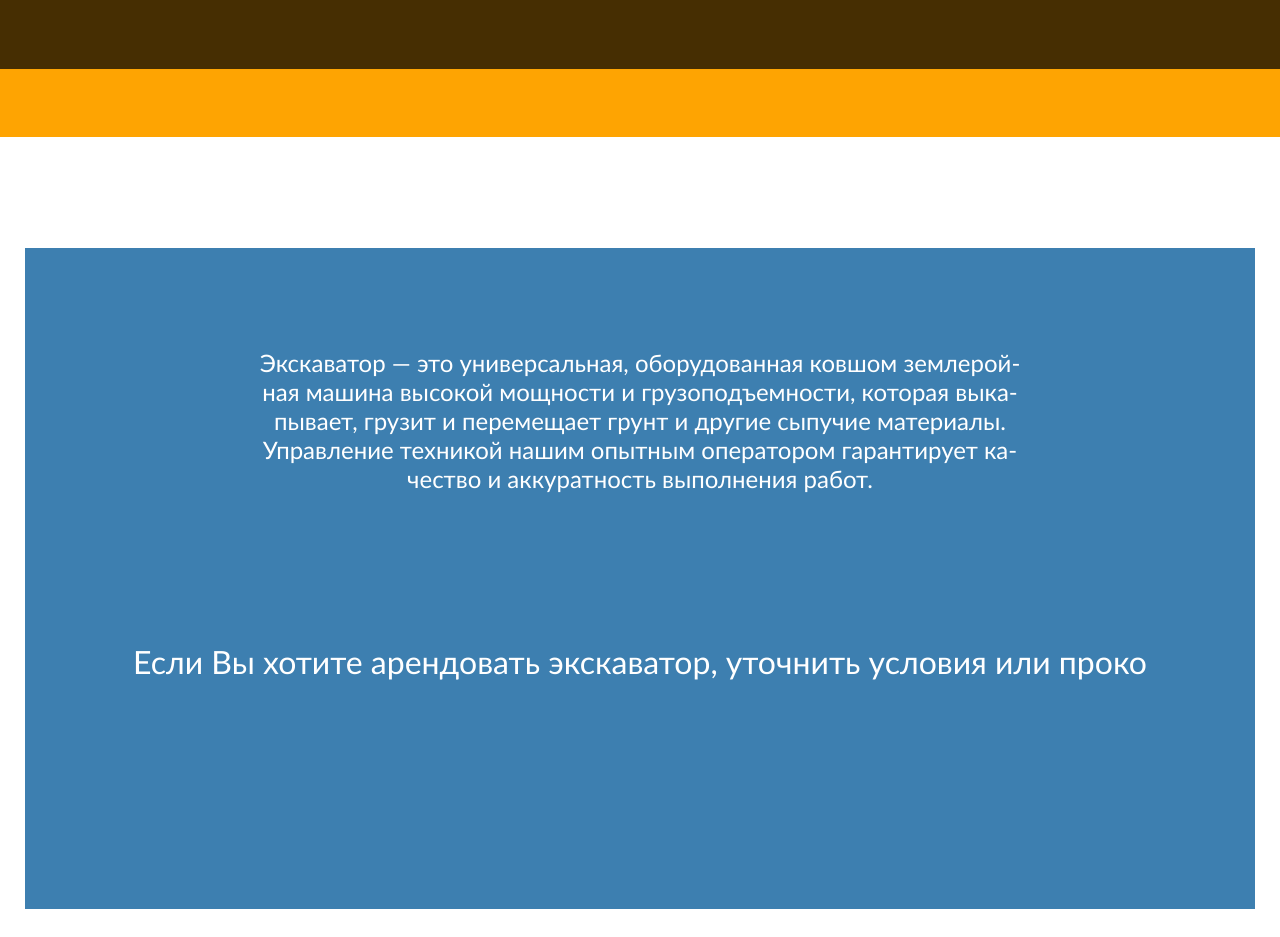
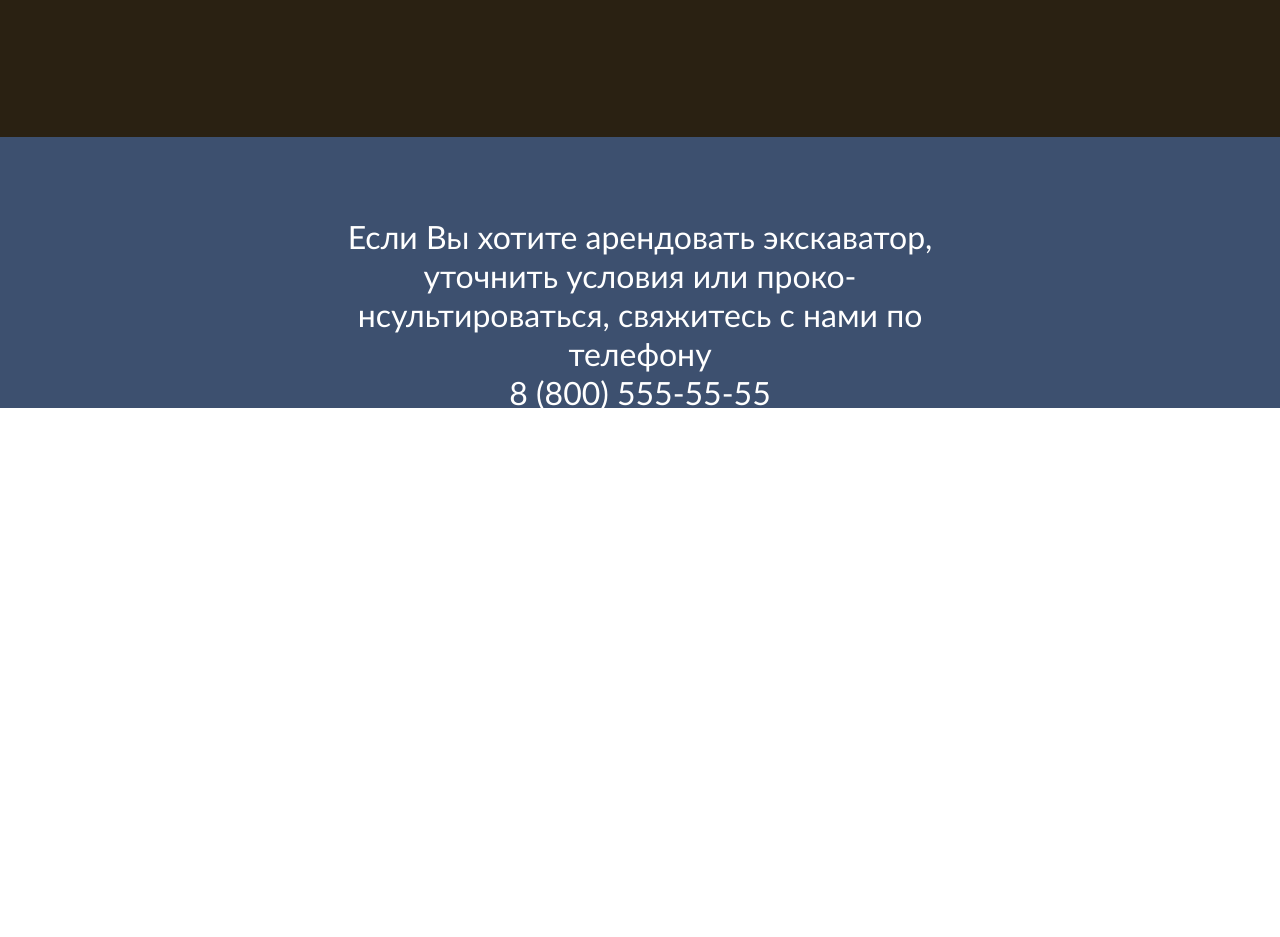
Before and after one commit to vigoroous/devwebs, a plain HTML site: page kopayu/index.html in a window 1280 px wide. Shown: the part 1860-2797 px from the top of the page. After the commit the page ends 2272 px from the top, so only its background shows below. Drawn offline with Linux system fonts and the light colour scheme.

Commit message:
Add files via upload

```diff
--- a/kopayu/index.html
+++ b/kopayu/index.html
@@ -109,7 +109,7 @@
                     </div>
                 </div>
             </div>
-            <div style="width: 100%;">
+            <div style="width: 100%;background-color: #3d506f;">
                 <div class="rectangle">
                     <p class="text6">
                         Экскаватор — это универсальная, оборудованная ковшом землерой-<br>
@@ -119,13 +119,15 @@
                         чество и аккуратность выполнения работ.
                     </p>
                     <p class="text7">
-                        Если Вы хотите арендовать экскаватор, уточнить условия или проко
+                        Если Вы хотите арендовать экскаватор, уточнить условия или проко-<br>
+                        нсультироваться, свяжитесь с нами по телефону<br> 8 (800) 555-55-55
                     </p>
                 </div>
             </div>
         </div>
     </main>
-    <footer></footer>
+    <footer>
+    </footer>
     <script src="scripts/jquery-1.11.2.min.js" type="text/javascript"></script>
     <script src="scripts/buttonAnimation.js" type="text/javascript"></script>
     <script src="scripts/scrolling.js" type="text/javascript"></script>
--- a/kopayu/style.css
+++ b/kopayu/style.css
@@ -104,7 +104,7 @@ footer {
 .content {
     width: 100%;
     padding-top: 76px;
-    padding-bottom: 140px;
+    /*padding-bottom: 140px;*/
 }
 .lines {
     position: absolute;
@@ -347,14 +347,14 @@ footer {
     margin-top: 120px;
     padding-top: 58px;
     padding-bottom: 68px;
-    background: #FEA402;
+    background: #2A2112;
 }
 .maskConditions {
     position: relative;
     height: 356px;
     width: 100%;
     padding-top: 48px;
-    background: #462E02;
+    background: #2A2112;
     z-index: 100;
 }
 #text2-conditions{
@@ -371,35 +371,37 @@ footer {
 }
 .rectangle{
     display: inline-block;
-    margin-top: 111px;
     /*margin-left: 128px;
-    margin-right: 128px;*/
-    height: 661px;
-    min-width: 1230px;
-    width: 86%;
-    background-color: #3d7fb0;
+    margin-right: 128px;
+    background-color: #3d7fb0;*/
+    padding-top: 80px;
+    height: 150px;
+    width: 653px;
+    background-color: #3d506f;
 }
 .text6 {
-    padding-top: 100px;
+    display: none;
     width: 100%;
     height: 214px;
-    color: white;
+    color: #7f90a5;
     font-family: 'Lato-Regular';
-    font-size: 30px;
+    font-size: 20px;
+    font-weight: normal;
+    font-style: normal;
+    text-align: left;
+}
+.text7 {
+    width: 100%;
+    height: 150px;
+    color: #fff;
+    font-family: 'Lato-Regular';
+    font-size: 20px;
     font-weight: normal;
     font-style: normal;
 }
-.text7 {
-    padding-top: 80px;
-    width: 100%;
-    height: 214px;
-    color: white;
-    font-family: 'Lato-Regular';
-    font-size: 38px;
-    font-weight: normal;
-    font-style: normal;
+footer {
+
 }
-
 
 @media screen and (min-width:1200px) and (max-width:1600px) {
     * {
```
